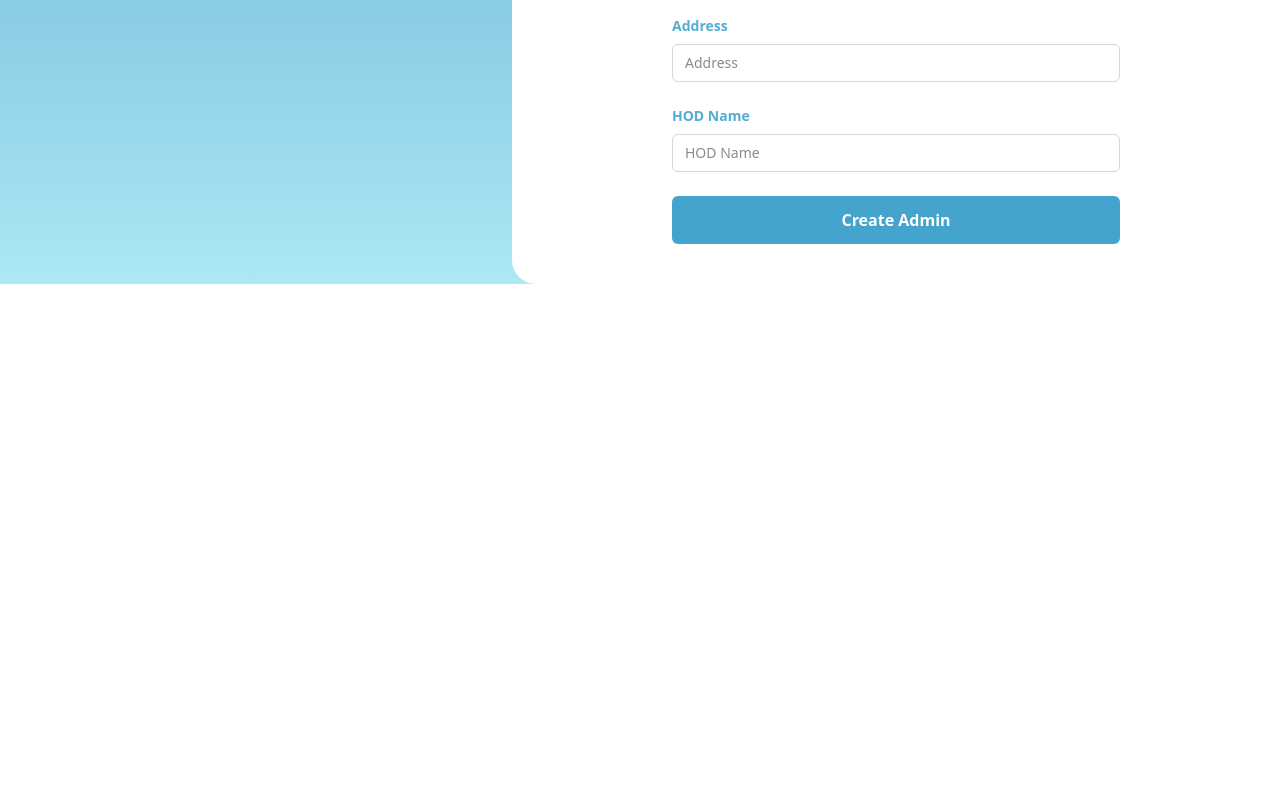
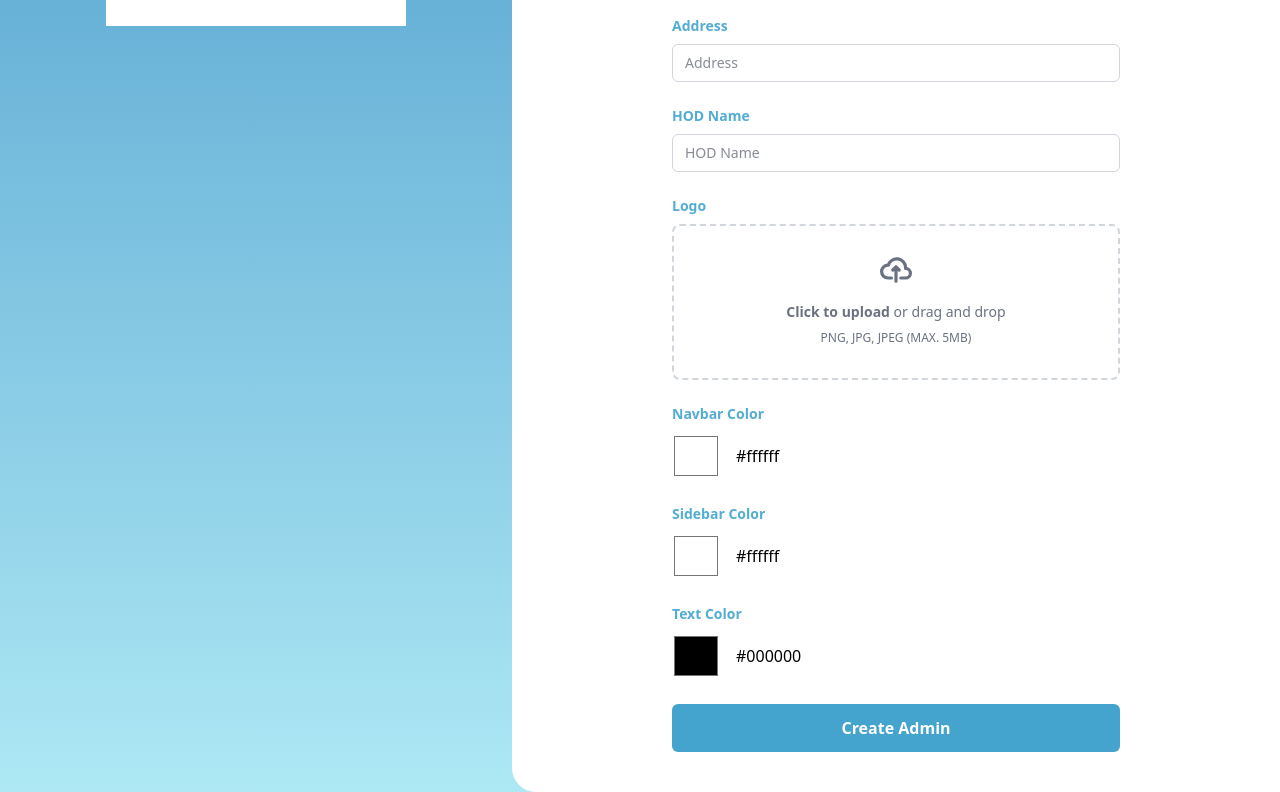
Before and after one commit to Code4Bharat1/neet720-superadmin, a Next.js app: page /login in a window 1280 px wide. Shown: the part 868-1660 px from the top of the page. Before the commit the page ends 1152 px from the top, so only its background shows below. Built offline with nearby package versions, Linux system fonts and the light colour scheme.

Commit message:
upgraded SAAP

```diff
--- a/src/components/Login/Login.jsx
+++ b/src/components/Login/Login.jsx
@@ -19,8 +19,29 @@ const Login = () => {
     ExpiryDate: "",
     address: "",
     HodName: "",
-    logo: "",
+    logo: null, // Changed to null for file upload
+    navbarColor: "#ffffff", // Added with default white
+    sidebarColor: "#ffffff", // Added with default white
+    textColor: "#000000", // Changed from otherColor to textColor for clarity
   });
+
+  const data = {
+    AdminId : formData.AdminId,
+    PassKey : formData.PassKey,
+    name : formData.name,
+    Course : formData.Course,
+    Email : formData.Email,
+    mobileNumber : formData.mobileNumber,
+    whatsappNumber : formData.whatsappNumber,
+    StartDate : formData.StartDate,
+    ExpiryDate: formData.ExpiryDate,
+    address : formData.address,
+    HodName : formData.HodName,
+    logo : formData.HodName,
+    navbarColor : formData.navbarColor,
+    sidebarColor : formData.sidebarColor,
+    otherColor : formData.textColor,
+  }
 
   const [deleteData, setDeleteData] = useState({
     AdminId: "",
@@ -29,16 +50,16 @@ const Login = () => {
 
   const [loading, setLoading] = useState(false);
   const [error, setError] = useState(null);
-  const [adminList, setAdminList] = useState([]); // List of admins to display
+  const [adminList, setAdminList] = useState([]);
+  const [logoPreview, setLogoPreview] = useState(null); // For logo preview
   const router = useRouter();
 
   useEffect(() => {
     if (mode === "remove") {
       fetchAdminList();
     }
-  }, [mode]); // Re-fetch admin list when mode changes to remove
+  }, [mode]);
 
-  // Function to fetch admin list for removal
   const fetchAdminList = async () => {
     try {
       const res = await axios.get(
@@ -70,7 +91,6 @@ const Login = () => {
     );
   };
 
-  // Handle input field changes
   const handleChange = (e) => {
     const { name, value } = e.target;
     if (mode === "add") {
@@ -80,7 +100,24 @@ const Login = () => {
     }
   };
 
-  // Handle form submission
+  const handleColorChange = (name, value) => {
+    setFormData({ ...formData, [name]: value });
+  };
+
+  const handleLogoChange = (e) => {
+    const file = e.target.files[0];
+    if (file) {
+      setFormData({ ...formData, logo: file });
+
+      // Create preview
+      const reader = new FileReader();
+      reader.onloadend = () => {
+        setLogoPreview(reader.result);
+      };
+      reader.readAsDataURL(file);
+    }
+  };
+
   const handleSubmit = async (e) => {
     e.preventDefault();
     setError(null);
@@ -88,9 +125,21 @@ const Login = () => {
 
     try {
       if (mode === "add") {
+        const formDataToSend = new FormData();
+
+        // Append all fields to FormData
+        Object.keys(formData).forEach(key => {
+          if (key === 'logo' && formData[key]) {
+            formDataToSend.append('logo', formData[key]);
+          } else if (formData[key] !== null && formData[key] !== undefined) {
+            formDataToSend.append(key, formData[key]);
+          }
+        });
+
         await axios.post(
           `${process.env.NEXT_PUBLIC_API_BASE_URL}/newadmin/signup`,
-          formData
+          formData,
+
         );
 
         // Send email to the new admin
@@ -102,11 +151,10 @@ const Login = () => {
           formData.ExpiryDate
         );
 
+        window.location.reload();
         toast.success("Admin added successfully! Email has been sent 📧", {
           duration: 5000,
         });
-
-        window.location.reload();
       } else {
         const confirmed = window.confirm(
           `Are you sure you want to delete admin with ID: ${deleteData.AdminId}?`
@@ -128,7 +176,7 @@ const Login = () => {
         });
 
         setDeleteData({ AdminId: "", reason: "" });
-        fetchAdminList(); // Refetch the admin list
+        fetchAdminList();
       }
     } catch (err) {
       toast.error(err.response?.data?.message || "Something went wrong.", {
@@ -233,12 +281,97 @@ const Login = () => {
                     id={field.name}
                     value={formData[field.name]}
                     onChange={handleChange}
-                    required
+                    required={field.type !== 'color'}
                     className="appearance-none rounded-md block w-full px-3 py-2 border border-gray-300 text-gray-900 focus:outline-none focus:ring focus:ring-blue-500 focus:border-blue-500 sm:text-sm"
                     placeholder={field.label}
                   />
                 </div>
               ))}
+
+              {/* Logo Upload */}
+              <div>
+                <label className="block text-sm font-semibold text-[#53ADD3] mb-2">
+                  Logo
+                </label>
+                <div className="flex items-center space-x-4">
+                  <label className="flex flex-col items-center justify-center w-full p-2 border-2 border-dashed rounded-lg cursor-pointer border-gray-300 hover:border-blue-500">
+                    <div className="flex flex-col items-center justify-center pt-5 pb-6">
+                      <svg className="w-8 h-8 mb-4 text-gray-500" aria-hidden="true" xmlns="http://www.w3.org/2000/svg" fill="none" viewBox="0 0 20 16">
+                        <path stroke="currentColor" strokeLinecap="round" strokeLinejoin="round" strokeWidth="2" d="M13 13h3a3 3 0 0 0 0-6h-.025A5.56 5.56 0 0 0 16 6.5 5.5 5.5 0 0 0 5.207 5.021C5.137 5.017 5.071 5 5 5a4 4 0 0 0 0 8h2.167M10 15V6m0 0L8 8m2-2 2 2"/>
+                      </svg>
+                      <p className="mb-2 text-sm text-gray-500">
+                        <span className="font-semibold">Click to upload</span> or drag and drop
+                      </p>
+                      <p className="text-xs text-gray-500">PNG, JPG, JPEG (MAX. 5MB)</p>
+                    </div>
+                    <input
+                      type="file"
+                      accept="image/*"
+                      onChange={handleLogoChange}
+                      className="hidden"
+                    />
+                  </label>
+                  {logoPreview && (
+                    <div className="w-16 h-16 border rounded-md overflow-hidden">
+                      <img src={logoPreview} alt="Logo preview" className="w-full h-full object-contain" />
+                    </div>
+                  )}
+                </div>
+              </div>
+
+              {/* Navbar Color Picker */}
+              <div>
+                <label htmlFor="navbarColor" className="block text-sm font-semibold text-[#53ADD3] mb-2">
+                  Navbar Color
+                </label>
+                <div className="flex items-center space-x-4">
+                  <input
+                    type="color"
+                    name="navbarColor"
+                    id="navbarColor"
+                    value={formData.navbarColor}
+                    onChange={(e) => handleColorChange('navbarColor', e.target.value)}
+                    className="w-12 h-12 rounded-md cursor-pointer"
+                  />
+                  <span>{formData.navbarColor}</span>
+                </div>
+              </div>
+
+              {/* Sidebar Color Picker */}
+              <div>
+                <label htmlFor="sidebarColor" className="block text-sm font-semibold text-[#53ADD3] mb-2">
+                  Sidebar Color
+                </label>
+                <div className="flex items-center space-x-4">
+                  <input
+                    type="color"
+                    name="sidebarColor"
+                    id="sidebarColor"
+                    value={formData.sidebarColor}
+                    onChange={(e) => handleColorChange('sidebarColor', e.target.value)}
+                    className="w-12 h-12 rounded-md cursor-pointer"
+                  />
+                  <span>{formData.sidebarColor}</span>
+                </div>
+              </div>
+
+              {/* Text Color Picker */}
+              <div>
+                <label htmlFor="textColor" className="block text-sm font-semibold text-[#53ADD3] mb-2">
+                  Text Color
+                </label>
+                <div className="flex items-center space-x-4">
+                  <input
+                    type="color"
+                    name="textColor"
+                    id="textColor"
+                    value={formData.textColor}
+                    onChange={(e) => handleColorChange('textColor', e.target.value)}
+                    className="w-12 h-12 rounded-md cursor-pointer"
+                  />
+                  <span>{formData.textColor}</span>
+                </div>
+              </div>
             </>
           ) : (
             <>
```
